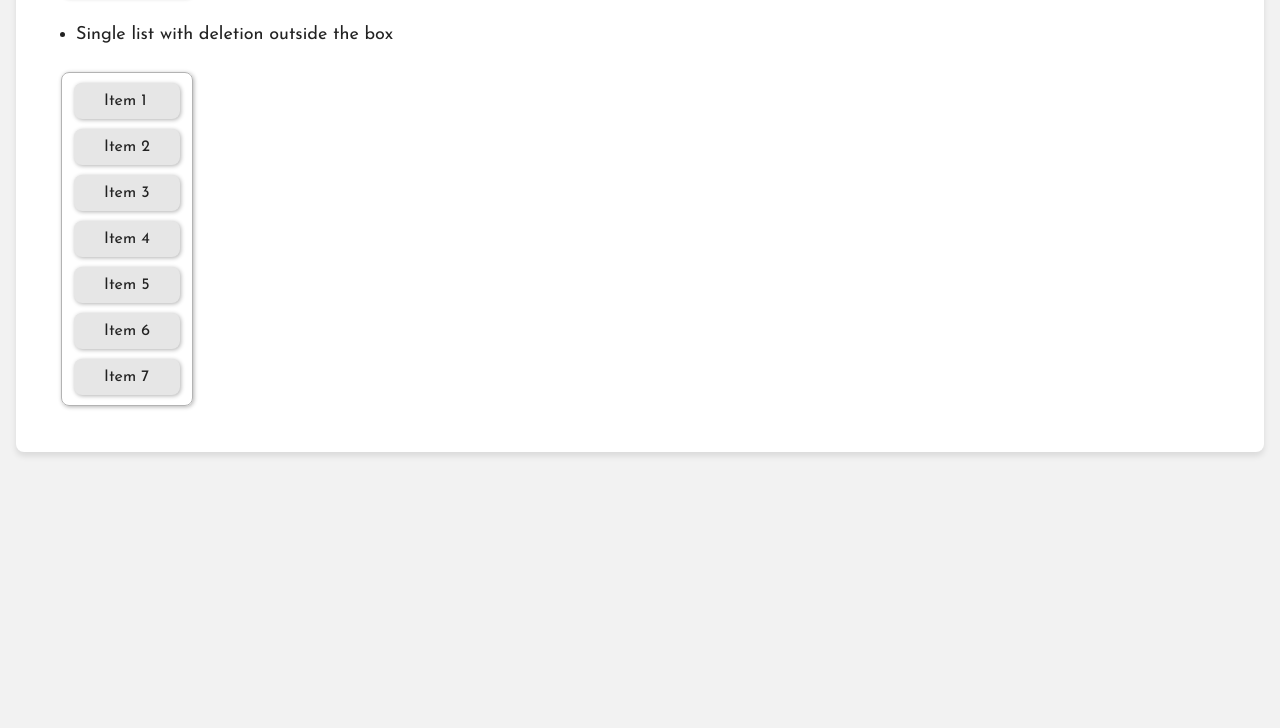
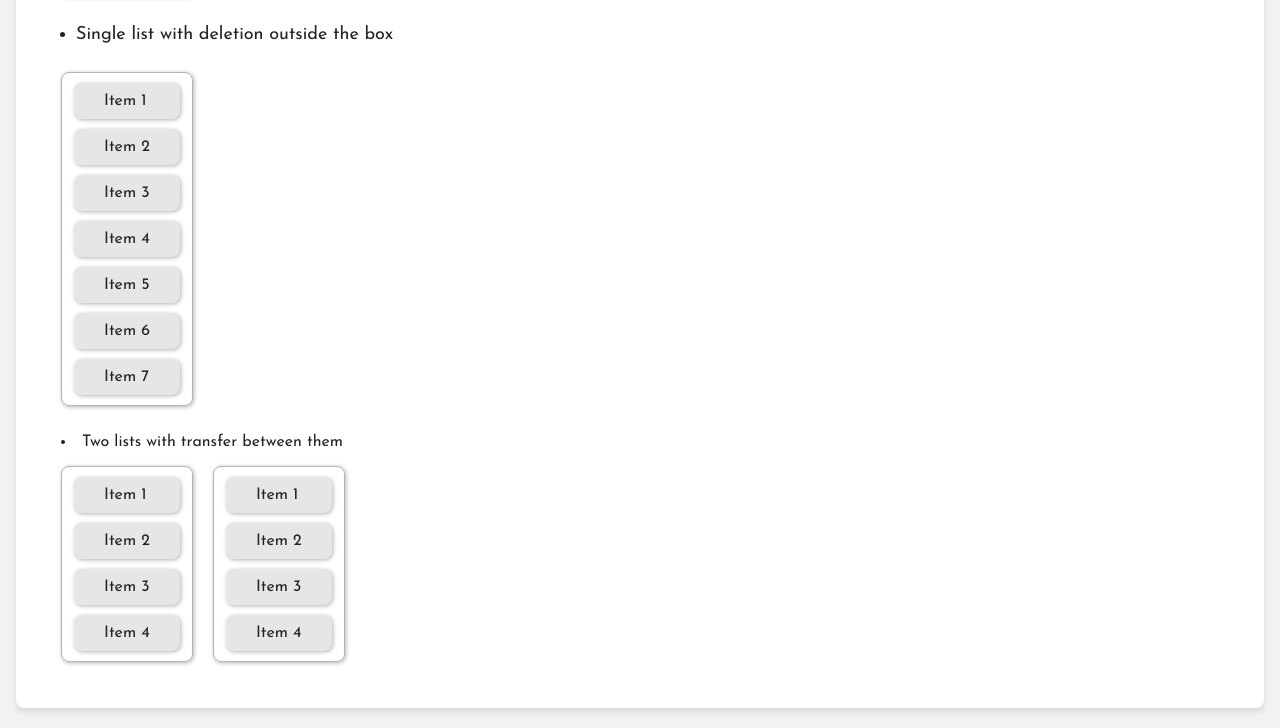
Before and after one commit to PiotrHol/DragAndDrop, a website built with webpack: page docs/index.html in a window 1280 px wide. Shown: the part 399-1127 px from the top of the page. Before the commit the page ends 871 px from the top, so only its background shows below. Built offline with nearby package versions, Linux system fonts and the light colour scheme.

Commit message:
Updated live demo

```diff
--- a/docs/index.html
+++ b/docs/index.html
@@ -61,7 +61,6 @@
       .content-wrapper {
         display: flex;
         align-self: flex-start;
-        justify-content: space-between;
       }
       .content-wrapper:first-child {
         margin-right: 20px;
@@ -75,6 +74,9 @@
         padding: 10px 12px;
         border-radius: 8px;
         box-shadow: 1px 1px 4px #b3b3b3;
+      }
+      .content-list:first-child {
+        margin-right: 20px;
       }
       .content-list-element {
         padding: 10px 30px;
@@ -132,6 +134,23 @@
             <li class="content-list-element">Item 7</li>
           </ul>
         </div>
+        <ul class="content-title"></ul>
+          <li>Two lists with transfer between them</li>
+        </ul>
+        <div class="content-wrapper">
+          <ul class="content-list drag-and-drop-zone-three">
+            <li class="content-list-element">Item 1</li>
+            <li class="content-list-element">Item 2</li>
+            <li class="content-list-element">Item 3</li>
+            <li class="content-list-element">Item 4</li>
+          </ul>
+          <ul class="content-list drag-and-drop-zone-four">
+            <li class="content-list-element">Item 1</li>
+            <li class="content-list-element">Item 2</li>
+            <li class="content-list-element">Item 3</li>
+            <li class="content-list-element">Item 4</li>
+          </ul>
+        </div>
       </div>
     </div>
   </body>
--- a/src/dragAndDrop.ts
+++ b/src/dragAndDrop.ts
@@ -211,3 +211,17 @@ export {};
   draggingClass: "second-dragging-item",
   removeItem: true,
 });
+
+(
+  document.querySelector(".drag-and-drop-zone-three") as HTMLElement
+).dragAndDrop({
+  draggingClass: "second-dragging-item",
+  allowDnDFromSelectors: "drag-and-drop-zone-four",
+});
+
+(document.querySelector(".drag-and-drop-zone-four") as HTMLElement).dragAndDrop(
+  {
+    draggingClass: "second-dragging-item",
+    allowDnDFromSelectors: "drag-and-drop-zone-three",
+  }
+);
```
